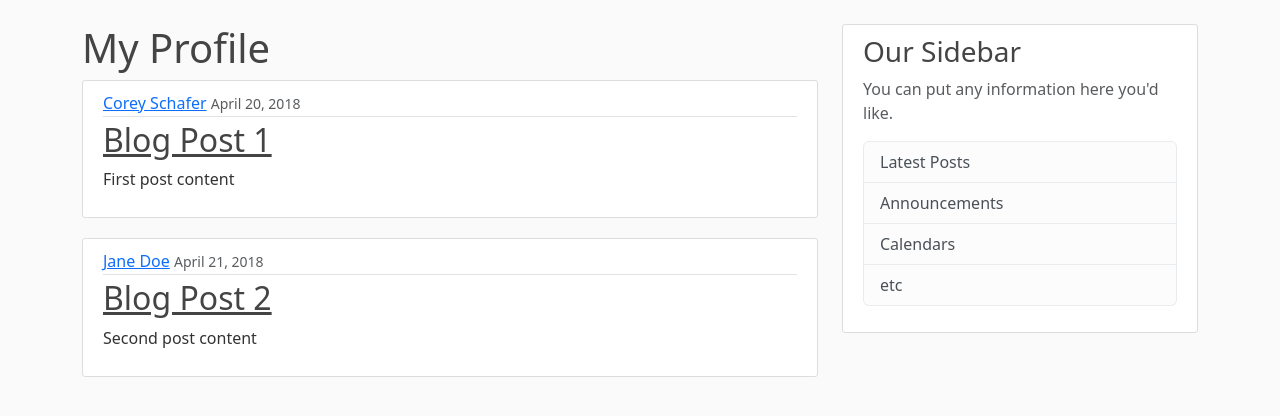
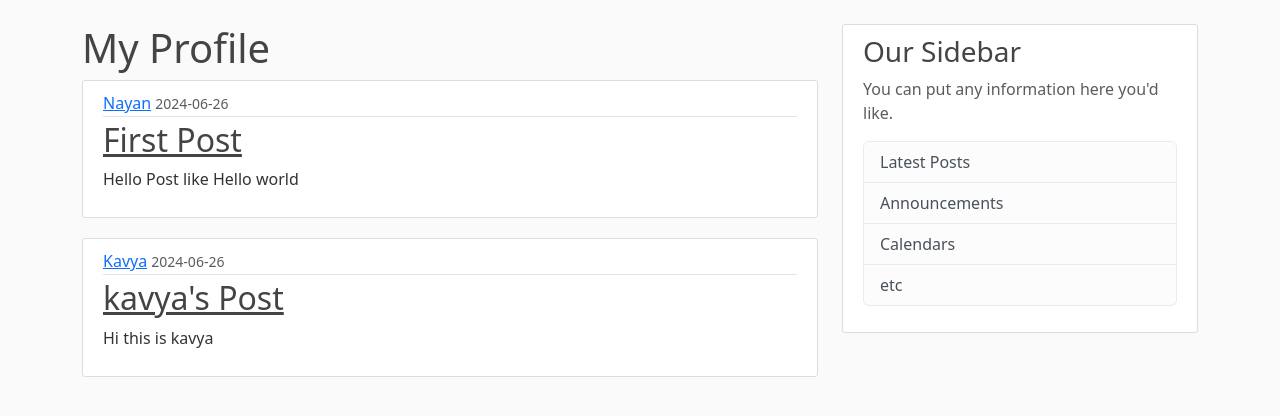
Before and after one commit to nayanGowdaM/Flask-Tutorial, a Flask app: page / in a window 1280 px wide. Shown: the part 56-472 px from the top of the page. Run offline with Flask 3, Linux system fonts and the light colour scheme.

Commit message:
Displying Post on HOme page

```diff
--- a/flaskblog/routes.py
+++ b/flaskblog/routes.py
@@ -7,28 +7,10 @@ from flaskblog.models import User, Post
 from flaskblog import app, db, bcrypt
 from flask_login import login_user, current_user, logout_user, login_required
 
-posts = [
-    {
-        'author': 'Corey Schafer',
-        'title': 'Blog Post 1',
-        'content': 'First post content',
-        'date_posted': 'April 20, 2018'
-    },
-    {
-        'author': 'Jane Doe',
-        'title': 'Blog Post 2',
-        'content': 'Second post content',
-        'date_posted': 'April 21, 2018'
-    }
-]
-
-
-
-
-
 @app.route("/")
 @app.route("/home")
 def home():
+    posts = Post.query.all()
     return render_template("home.html" ,posts=posts ,title="Home")
 
 @app.route("/about")
--- a/flaskblog/templates/home.html
+++ b/flaskblog/templates/home.html
@@ -6,8 +6,8 @@
         <article class="media content-section">
             <div class="media-body">
             <div class="article-metadata">
-                <a class="mr-2" href="#">{{ post.author }}</a>
-                <small class="text-muted">{{ post.date_posted }}</small>
+                <a class="mr-2" href="#">{{ post.author.username }}</a>
+                <small class="text-muted">{{  post.date_posted.strftime("%Y-%m-%d") }}</small>
             </div>
             <h2><a class="article-title" href="#">{{ post.title }}</a></h2>
             <p class="article-content">{{ post.content }}</p>
```
